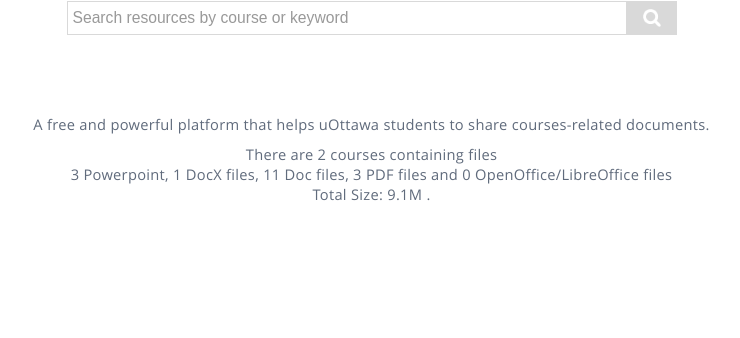
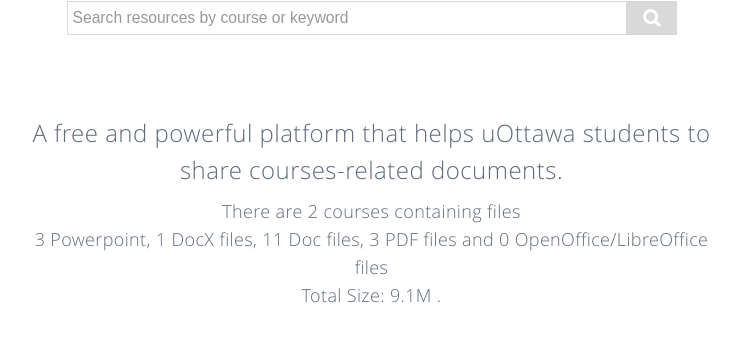
Before and after one commit to afawc072/thearchway.org, a PHP site: page /oforceportal.php in a window 1280 px wide. Shown: the part 527-865 px from the top of the page, without its empty margins (269-1009 px from the left). Before the commit the page ends 728 px from the top, so only its background shows below. Run offline with PHP 8.4, Linux system fonts and the light colour scheme; some libraries are stand-ins or nearby versions.

Commit message:
nothing much

```diff
--- a/oforceportal.php
+++ b/oforceportal.php
@@ -77,10 +77,10 @@
 
 
     <div id="isc_1Z" style="POSITION:relative;display:inline-block; padding-top: 10%;" >
-        <p class="generic" style="color: #606B7C; font-family: "Sergoe UI Light_", "Open Sans Light", Verdana, Arial, Helvetica, sans-serif;font-weight: 400; font-size: 24px;line-height: 1.55em;">A free and powerful platform that helps uOttawa students to share courses-related documents.</p>
+        <p class="generic" style="color: #606B7C; font-family: Sergoe UI Light_, Open Sans Light, Verdana, Arial, Helvetica, sans-serif;font-weight: 400; font-size: 24px;line-height: 1.55em;">A free and powerful platform that helps uOttawa students to share courses-related documents.</p>
 
 	<center>
-        <p class="generic" style="color: #606B7C; font-family: "Sergoe UI Light_", "Open Sans Light", Verdana, Arial, Helvetica, sans-serif;font-weight: 400; font-size: 18px;line-height: 1.55em;">
+        <p class="generic" style="color: #606B7C; font-family: Sergoe UI Light_, Open Sans Light, Verdana, Arial, Helvetica, sans-serif;font-weight: 400; font-size: 18px;line-height: 1.55em;">
         <?php
 		$myFile = "stats/coursesStats.txt";
 		$fh = fopen($myFile, 'r');
```
